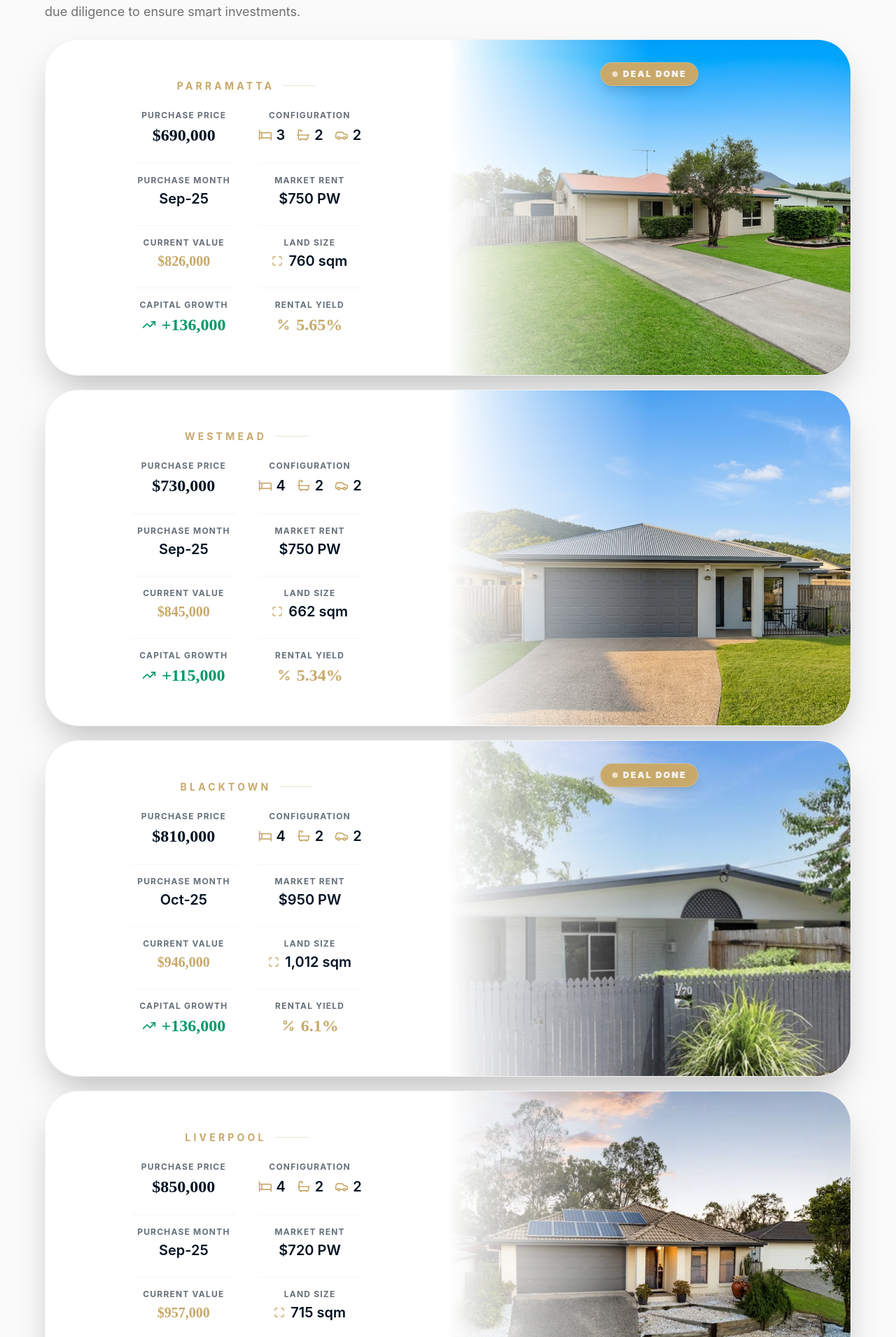
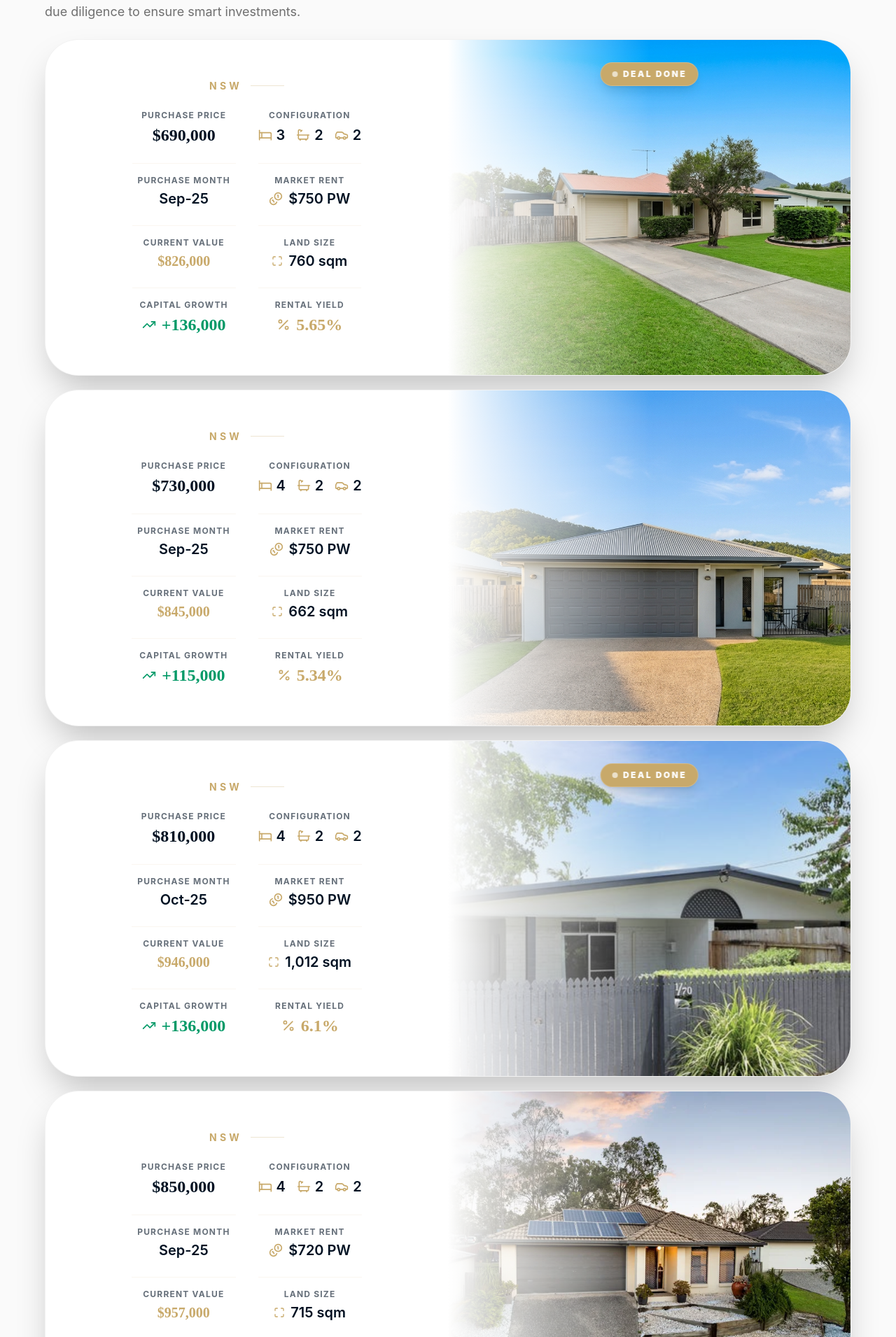
Before and after one commit to jasvithlani1/jj-property-online, a React (Vite) app: page /case-studies in a window 1280 px wide. Shown: the part 1009-2920 px from the top of the page at 70% size. Built offline with nearby package versions, Linux system fonts and the light colour scheme; no server answers.

Commit message:
Use Coins icon for Market Rent and show State instead of City on top of acquisitions listings

```diff
--- a/src/data/acquisitions.ts
+++ b/src/data/acquisitions.ts
@@ -1,6 +1,6 @@
-
 export interface Acquisition {
   city: string;
+  state: string;
   dealDone?: boolean;
   price: string;
   config: string;
@@ -15,7 +15,7 @@ export interface Acquisition {
 
 export const acquisitions: Acquisition[] = [
   {
-    "city": "Parramatta", "dealDone": true,
+    "city": "Parramatta", "state": "NSW", "dealDone": true,
     "price": "$690,000",
     "config": "3 / 2 / 2",
     "month": "Sep-25",
@@ -27,7 +27,7 @@ export const acquisitions: Acquisition[] = [
     "image": "/images/acquisitions/prop_1.png"
   },
   {
-    "city": "Westmead", "dealDone": false,
+    "city": "Westmead", "state": "NSW", "dealDone": false,
     "price": "$730,000",
     "config": "4 / 2 / 2",
     "month": "Sep-25",
@@ -39,7 +39,7 @@ export const acquisitions: Acquisition[] = [
     "image": "/images/acquisitions/prop_2.png"
   },
   {
-    "city": "Blacktown", "dealDone": true,
+    "city": "Blacktown", "state": "NSW", "dealDone": true,
     "price": "$810,000",
     "config": "4 / 2 / 2",
     "month": "Oct-25",
@@ -51,7 +51,7 @@ export const acquisitions: Acquisition[] = [
     "image": "/images/acquisitions/prop_3.png"
   },
   {
-    "city": "Liverpool", "dealDone": false,
+    "city": "Liverpool", "state": "NSW", "dealDone": false,
     "price": "$850,000",
     "config": "4 / 2 / 2",
     "month": "Sep-25",
@@ -63,7 +63,7 @@ export const acquisitions: Acquisition[] = [
     "image": "/images/acquisitions/user_prop_4.png"
   },
   {
-    "city": "Penrith", "dealDone": true,
+    "city": "Penrith", "state": "NSW", "dealDone": true,
     "price": "$710,000",
     "config": "4 / 2 / 2",
     "month": "Nov-25",
@@ -75,7 +75,7 @@ export const acquisitions: Acquisition[] = [
     "image": "/images/acquisitions/user_prop_5.png"
   },
   {
-    "city": "Castle Hill", "dealDone": false,
+    "city": "Castle Hill", "state": "NSW", "dealDone": false,
     "price": "$690,000",
     "config": "4 / 3 / 1",
     "month": "Oct-25",
@@ -87,7 +87,7 @@ export const acquisitions: Acquisition[] = [
     "image": "/images/acquisitions/user_prop_6.png"
   },
   {
-    "city": "Hornsby", "dealDone": true,
+    "city": "Hornsby", "state": "NSW", "dealDone": true,
     "price": "$650,000",
     "config": "3 / 1 / 2",
     "month": "Dec-25",
@@ -99,7 +99,7 @@ export const acquisitions: Acquisition[] = [
     "image": "/images/acquisitions/user_prop_7.png"
   },
   {
-    "city": "Sydney", "dealDone": false,
+    "city": "Sydney", "state": "NSW", "dealDone": false,
     "price": "$670,000",
     "config": "4 / 1 / 2",
     "month": "Dec-25",
@@ -111,7 +111,7 @@ export const acquisitions: Acquisition[] = [
     "image": "/images/acquisitions/user_prop_8.png"
   },
   {
-    "city": "Sydney", "dealDone": false,
+    "city": "Sydney", "state": "NSW", "dealDone": false,
     "price": "$600,000",
     "config": "3 / 1 / 1",
     "month": "Dec-25",
@@ -123,7 +123,7 @@ export const acquisitions: Acquisition[] = [
     "image": "/images/acquisitions/user_prop_9.png"
   },
   {
-    "city": "Sydney", "dealDone": false,
+    "city": "Sydney", "state": "NSW", "dealDone": false,
     "price": "$750,000",
     "config": "4 / 2 / 2",
     "month": "Apr-26",
@@ -135,7 +135,7 @@ export const acquisitions: Acquisition[] = [
     "image": "/images/acquisitions/user_prop_10.png"
   },
   {
-    "city": "Sydney", "dealDone": false,
+    "city": "Sydney", "state": "NSW", "dealDone": false,
     "price": "$665,000",
     "config": "4 / 2 / 2",
     "month": "May-26",
@@ -147,7 +147,7 @@ export const acquisitions: Acquisition[] = [
     "image": "/images/acquisitions/user_prop_11.png"
   },
   {
-    "city": "Sydney", "dealDone": false,
+    "city": "Sydney", "state": "NSW", "dealDone": false,
     "price": "$770,000",
     "config": "7 / 5 / 2",
     "month": "May-26",
@@ -159,7 +159,7 @@ export const acquisitions: Acquisition[] = [
     "image": "/images/acquisitions/user_prop_12.jpg"
   },
   {
-    "city": "Sydney", "dealDone": false,
+    "city": "Sydney", "state": "NSW", "dealDone": false,
     "price": "$655,000",
     "config": "3 / 2 / 2",
     "month": "Dec-25",
@@ -171,7 +171,7 @@ export const acquisitions: Acquisition[] = [
     "image": "/images/acquisitions/user_prop_13.jpg"
   },
   {
-    "city": "Sydney", "dealDone": false,
+    "city": "Sydney", "state": "NSW", "dealDone": false,
     "price": "$680,000",
     "config": "4 / 2 / 2",
     "month": "Oct-25",
@@ -183,7 +183,7 @@ export const acquisitions: Acquisition[] = [
     "image": "/images/acquisitions/user_prop_14.jpg"
   },
   {
-    "city": "Sydney", "dealDone": false,
+    "city": "Sydney", "state": "NSW", "dealDone": false,
     "price": "$595,000",
     "config": "4 / 2 / 1",
     "month": "Apr-24",
@@ -195,7 +195,7 @@ export const acquisitions: Acquisition[] = [
     "image": "/images/acquisitions/user_prop_15.png"
   },
   {
-    "city": "Sydney", "dealDone": false,
+    "city": "Sydney", "state": "NSW", "dealDone": false,
     "price": "$850,000",
     "config": "4 / 2 / 2",
     "month": "Feb-26",
@@ -207,7 +207,7 @@ export const acquisitions: Acquisition[] = [
     "image": "/images/acquisitions/user_prop_16.png"
   },
   {
-    "city": "Sydney", "dealDone": false,
+    "city": "Sydney", "state": "NSW", "dealDone": false,
     "price": "$780,000",
     "config": "4 / 2 / 2",
     "month": "Mar-26",
@@ -219,7 +219,7 @@ export const acquisitions: Acquisition[] = [
     "image": "/images/acquisitions/user_prop_17.png"
   },
   {
-    "city": "Sydney", "dealDone": false,
+    "city": "Sydney", "state": "NSW", "dealDone": false,
     "price": "$820,000",
     "config": "4 / 2 / 2",
     "month": "Mar-26",
@@ -231,7 +231,7 @@ export const acquisitions: Acquisition[] = [
     "image": "/images/acquisitions/user_prop_18.png"
   },
   {
-    "city": "Sydney", "dealDone": false,
+    "city": "Sydney", "state": "NSW", "dealDone": false,
     "price": "$730,000",
     "config": "4 / 2 / 2",
     "month": "Mar-26",
@@ -243,7 +243,7 @@ export const acquisitions: Acquisition[] = [
     "image": "/images/acquisitions/user_prop_19.png"
   },
   {
-    "city": "Sydney", "dealDone": false,
+    "city": "Sydney", "state": "NSW", "dealDone": false,
     "price": "$730,000",
     "config": "4 / 2 / 2",
     "month": "Nov-25",
@@ -255,7 +255,7 @@ export const acquisitions: Acquisition[] = [
     "image": "/images/acquisitions/user_prop_20.png"
   },
   {
-    "city": "Sydney", "dealDone": false,
+    "city": "Sydney", "state": "NSW", "dealDone": false,
     "price": "$715,000",
     "config": "4 / 2 / 2",
     "month": "May-26",
--- a/src/pages/CaseStudies.tsx
+++ b/src/pages/CaseStudies.tsx
@@ -1,5 +1,5 @@
 import { motion } from 'framer-motion';
-import { ArrowRight, Star, Bed, Bath, Car, Maximize, TrendingUp, Percent } from 'lucide-react';
+import { ArrowRight, Star, Bed, Bath, Car, Maximize, TrendingUp, Percent, Coins } from 'lucide-react';
 import { useState, useEffect } from 'react';
 import { client, urlFor } from '../lib/sanity';
 import SEO from '../components/SEO';
@@ -279,7 +279,7 @@ export default function CaseStudies() {
                 {/* Stats Table */}
                 <div className="flex-1 p-10 md:p-14 flex flex-col justify-center items-center text-center">
                   <div className="flex items-center justify-center gap-3 mb-6">
-                    <span className="text-sm font-bold uppercase tracking-[0.3em] text-gold">{prop.city}</span>
+                    <span className="text-sm font-bold uppercase tracking-[0.3em] text-gold">{prop.state}</span>
                     <div className="h-px w-12 bg-gold/30" />
                   </div>
                   <div className="grid grid-cols-2 gap-x-8 gap-y-6">
@@ -311,7 +311,10 @@ export default function CaseStudies() {
                     </div>
                     <div className="flex flex-col pt-4 border-t border-gold/10">
                       <span className="text-xs font-bold uppercase tracking-widest text-[#011122] opacity-60 mb-1">Market Rent</span>
-                      <span className="text-xl font-sans text-[#011122] font-semibold">{prop.rental}</span>
+                      <div className="flex items-center justify-center gap-2">
+                        <Coins className="w-5 h-5 text-gold" />
+                        <span className="text-xl font-sans text-[#011122] font-semibold">{prop.rental}</span>
+                      </div>
                     </div>
 
                     <div className="flex flex-col pt-4 border-t border-gold/10">
```
